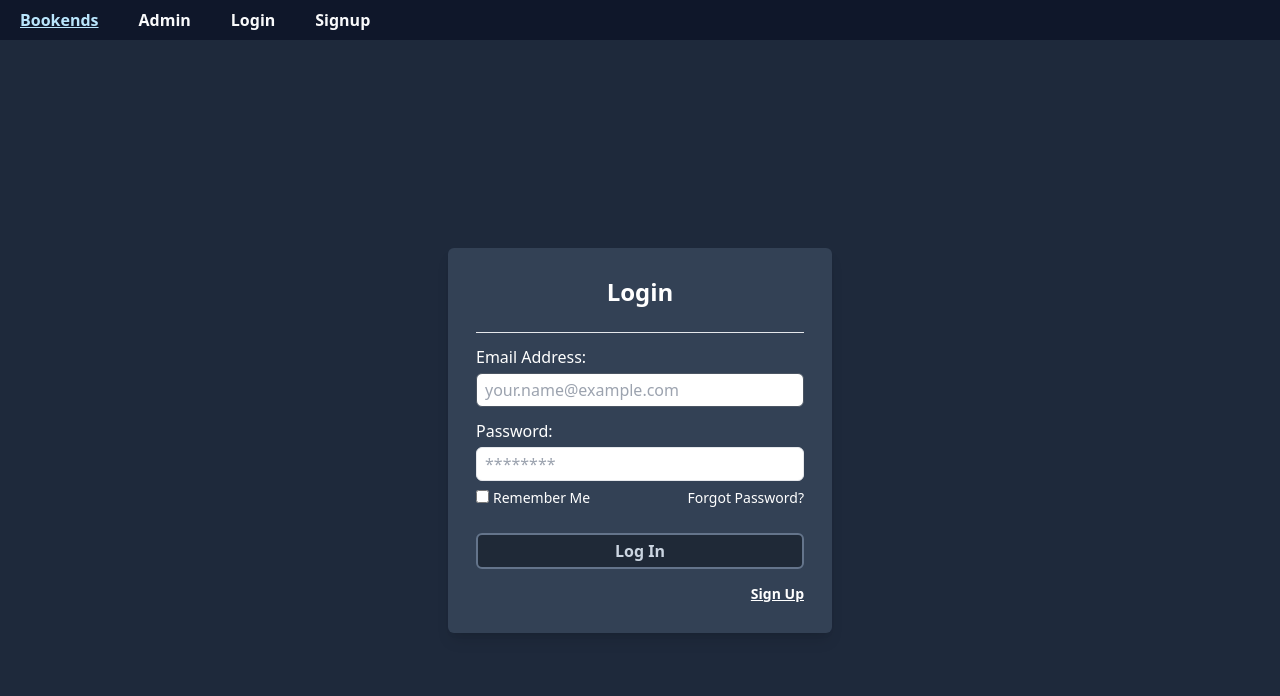
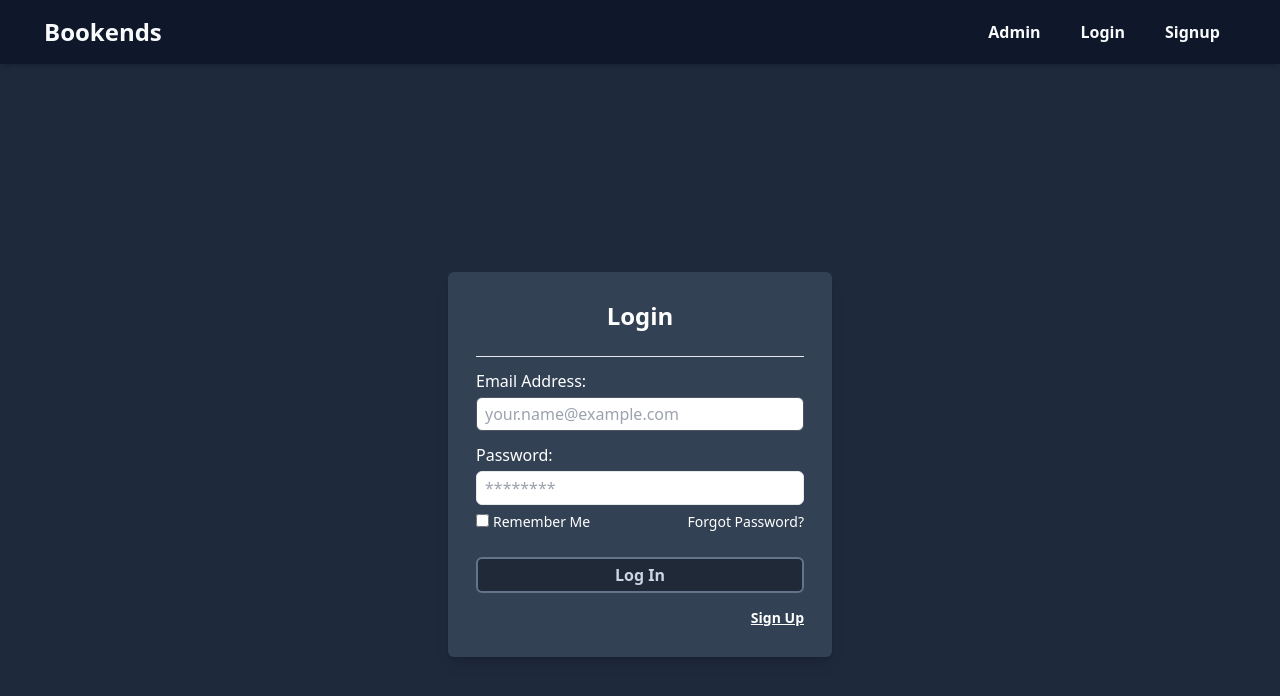
Before and after one commit to lexmaclellan/Bookends, a React (Vite) app in the folder client/: page /login in a window 1280 px wide. Shown: the top 696 px of the page. Built offline with nearby package versions, Linux system fonts and the light colour scheme.

Commit message:
Displays logout link if user is logged in

```diff
--- a/client/src/components/Navbar.jsx
+++ b/client/src/components/Navbar.jsx
@@ -1,21 +1,53 @@
-import { Link } from 'react-router-dom'
+import { useEffect, useState } from 'react'
+import { Link, useLocation } from 'react-router-dom'
+import { useAuth } from '../hooks/useAuth'
 
 function Navbar() {
+    const [isAuthenticated, setIsAuthenticated] = useState(false)
+    const { auth } = useAuth()
+    let location = useLocation()
+
+    useEffect(() => {
+        if (auth.accessToken) {
+            setIsAuthenticated(true)
+        }
+        else {
+            setIsAuthenticated(false)
+        }
+    }, [location])
+
     return (
-    <header className='bg-slate-900 border-b-'>
-        <div className='container flex w-full'>
-            <div className='flex flex-col'>
-                <Link className='px-5 py-2 text-gray-50 font-semibold hover:underline hover:text-sky-200' to='/'>
-                    <h1>Bookends</h1>
+        <header className='shadow-md w-full'>
+            <div className='md:flex bg-slate-900 items-center justify-between py-4 md:px-10 px-7'>
+                <div className='font-bold text-2xl flex items-center text-gray-50 '>
+                    <Link className='hover:underline hover:text-sky-200 flex' to='/'>
+                        <span className='text-3xl text-gray-50 mr-1 flex-col'>
+                            <ion-icon name="library"></ion-icon>
+                        </span>
+                        <h1 className='flex-col'>Bookends</h1>
                     </Link>
                 </div>
-            <nav className='flex items-center'>
-                <div>
+                <ul className='md:flex md:items-center'>
+                    <li>
                         <Link className='px-5 py-2 text-gray-50 font-semibold hover:underline hover:text-sky-200' to='/admin'>Admin</Link>
+                    </li>
+                    {!isAuthenticated
+                        ? <>
+                            <li>
                                 <Link className='px-5 py-2 text-gray-50 font-semibold hover:underline hover:text-sky-200' to='/login'>Login</Link>
+                            </li>
+                            <li>
                                 <Link className='px-5 py-2 text-gray-50 font-semibold hover:underline hover:text-sky-200' to='/signup'>Signup</Link>
-                </div>
-            </nav>
+                            </li>
+                        </>
+                        : <>
+                            <li>
+                                <Link className='px-5 py-2 text-gray-50 font-semibold hover:underline hover:text-sky-200' to='/logout'>Logout</Link>
+                            </li>
+                        </>
+                    }
+
+                </ul>
             </div>
         </header>
     )
```
Lines whose indentation alone changed are shown as unchanged.
